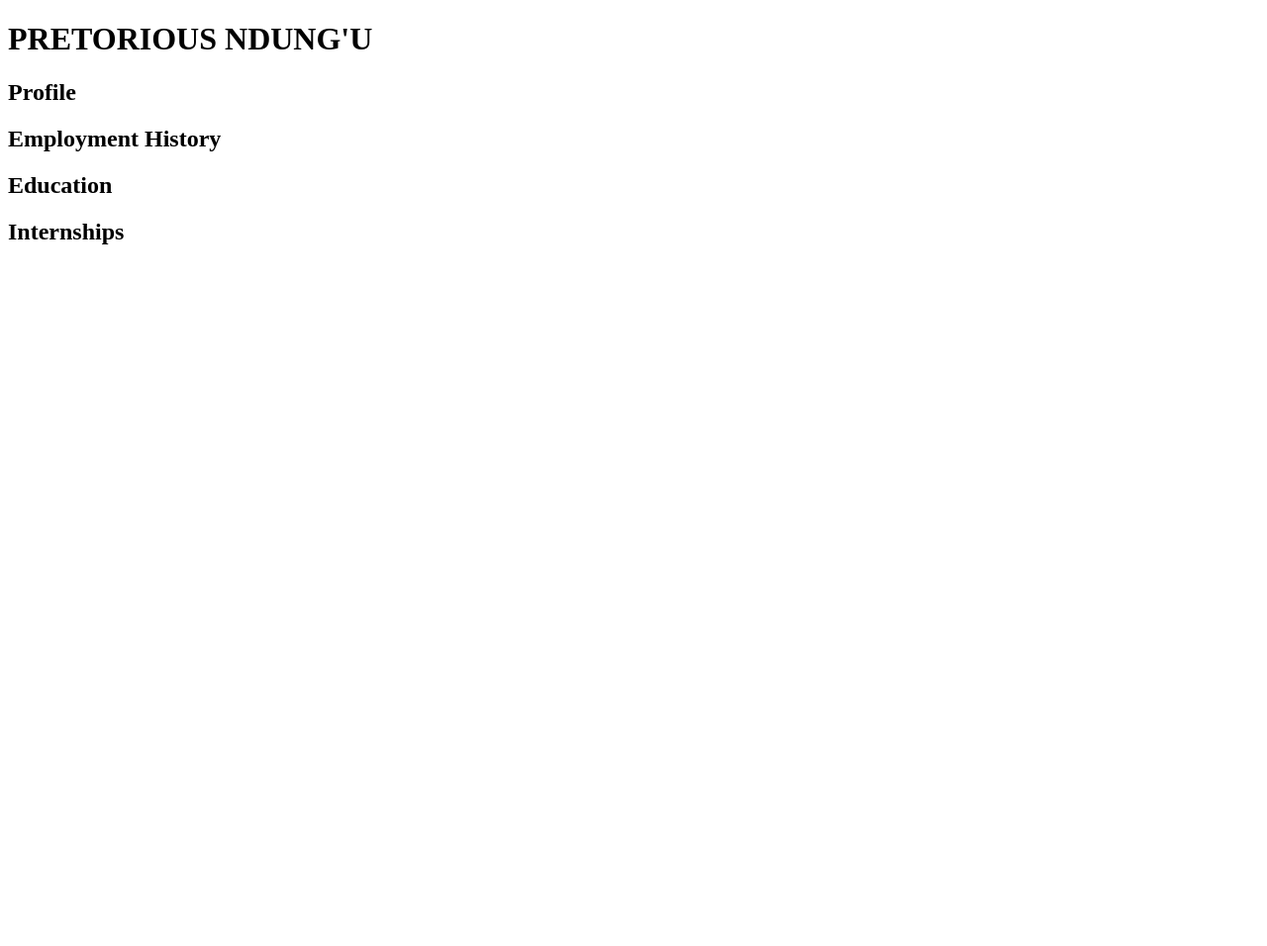
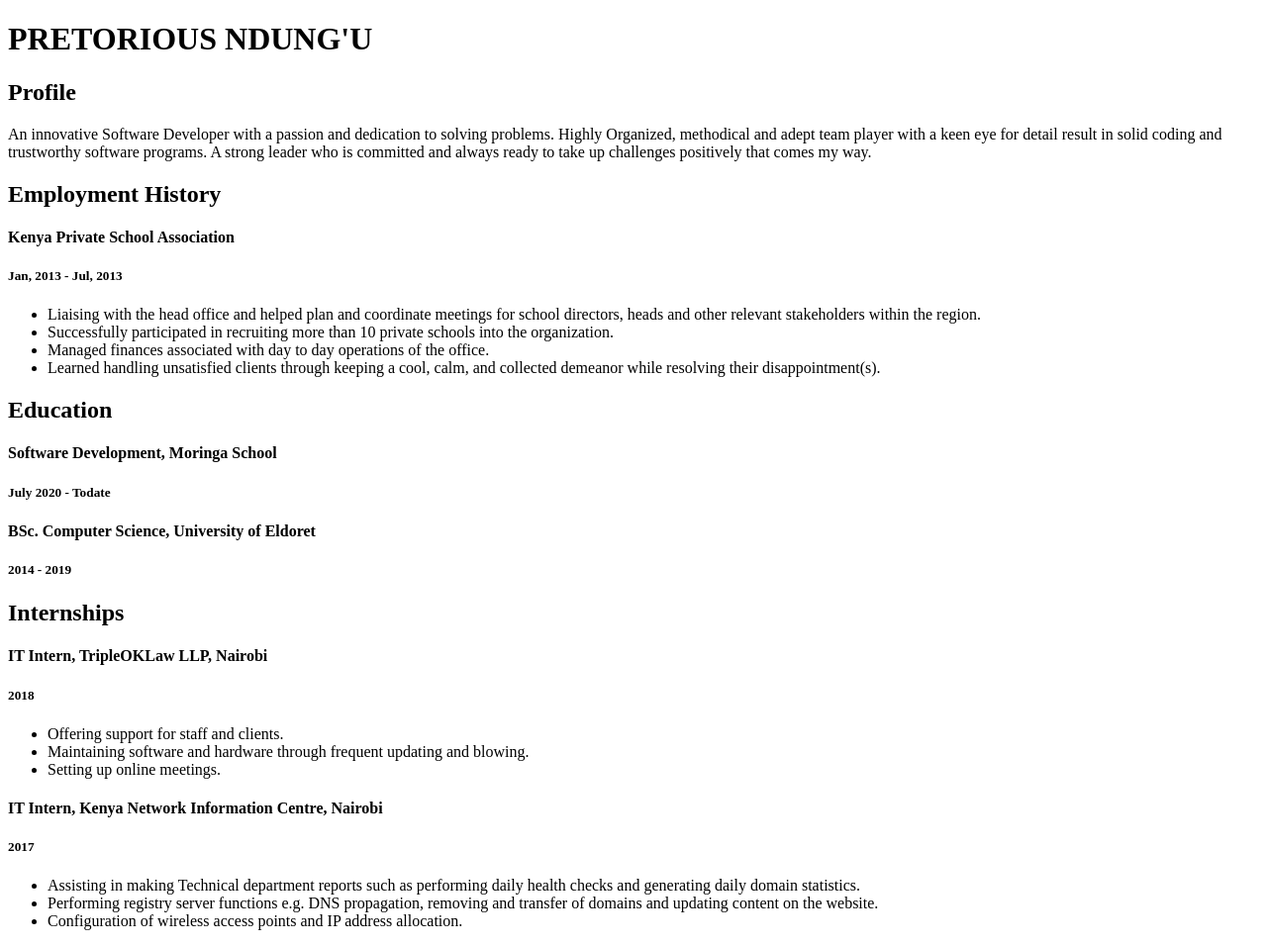
Before and after one commit to n-pretorious/week-one-prep-ip, a plain HTML site: page index.html in a window 1280 px wide. Shown: the whole page at 99% size. Before the commit the page ends 800 px from the top, so only its background shows below. Drawn offline with Linux system fonts and the light colour scheme.

Commit message:
Add content in the main section - add profile, employment history, education and intership - add relevant information to the sections

```diff
--- a/index.html
+++ b/index.html
@@ -18,12 +18,48 @@
 
     <div class="main">
       <h2>Profile</h2>
+      <p>An innovative Software Developer with a passion and dedication to solving problems.
+        Highly Organized, methodical and adept team player with a keen eye for detail result
+        in solid coding and trustworthy software programs. A strong leader who is committed
+        and always ready to take up challenges positively that comes my way.</p>
 
       <h2>Employment History</h2>
+      <h4>Kenya Private School Association</h4>
+      <h5>Jan, 2013 - Jul, 2013</h5>
+        <ul>
+          <li>Liaising with the head office and helped plan and coordinate meetings for school
+            directors, heads and other relevant stakeholders within the region.</li>
+          <li>Successfully participated in recruiting more than 10 private schools into the organization.</li>
+          <li>Managed finances associated with day to day operations of the office.</li>
+          <li>Learned handling unsatisfied clients through keeping a cool, calm, and collected demeanor
+            while resolving their disappointment(s).</li>
+        </ul>
 
       <h2>Education</h2>
+      <h4>Software Development, Moringa School</h4>
+      <h5>July 2020 - Todate</h5>
+
+      <h4>BSc. Computer Science, University of Eldoret</h4>
+      <h5>2014 - 2019</h5>
 
       <h2>Internships</h2>
+      <h4>IT Intern, TripleOKLaw LLP, Nairobi</h4>
+      <h5>2018</h5>
+        <ul>
+          <li>Offering support for staff and clients.</li>
+          <li>Maintaining software and hardware through frequent updating and blowing.</li>
+          <li>Setting up online meetings.</li>
+        </ul>
+
+      <h4>IT Intern, Kenya Network Information Centre, Nairobi</h4>
+      <h5>2017</h5>
+        <ul>
+          <li>Assisting in making Technical department reports such as performing daily
+            health checks and generating daily domain statistics.</li>
+          <li>Performing registry server functions e.g. DNS propagation, removing and
+            transfer of domains and updating content on the website.</li>
+          <li>Configuration of wireless access points and IP address allocation.</li>
+        </ul>
     </div>
   </div>
 </body>
```
